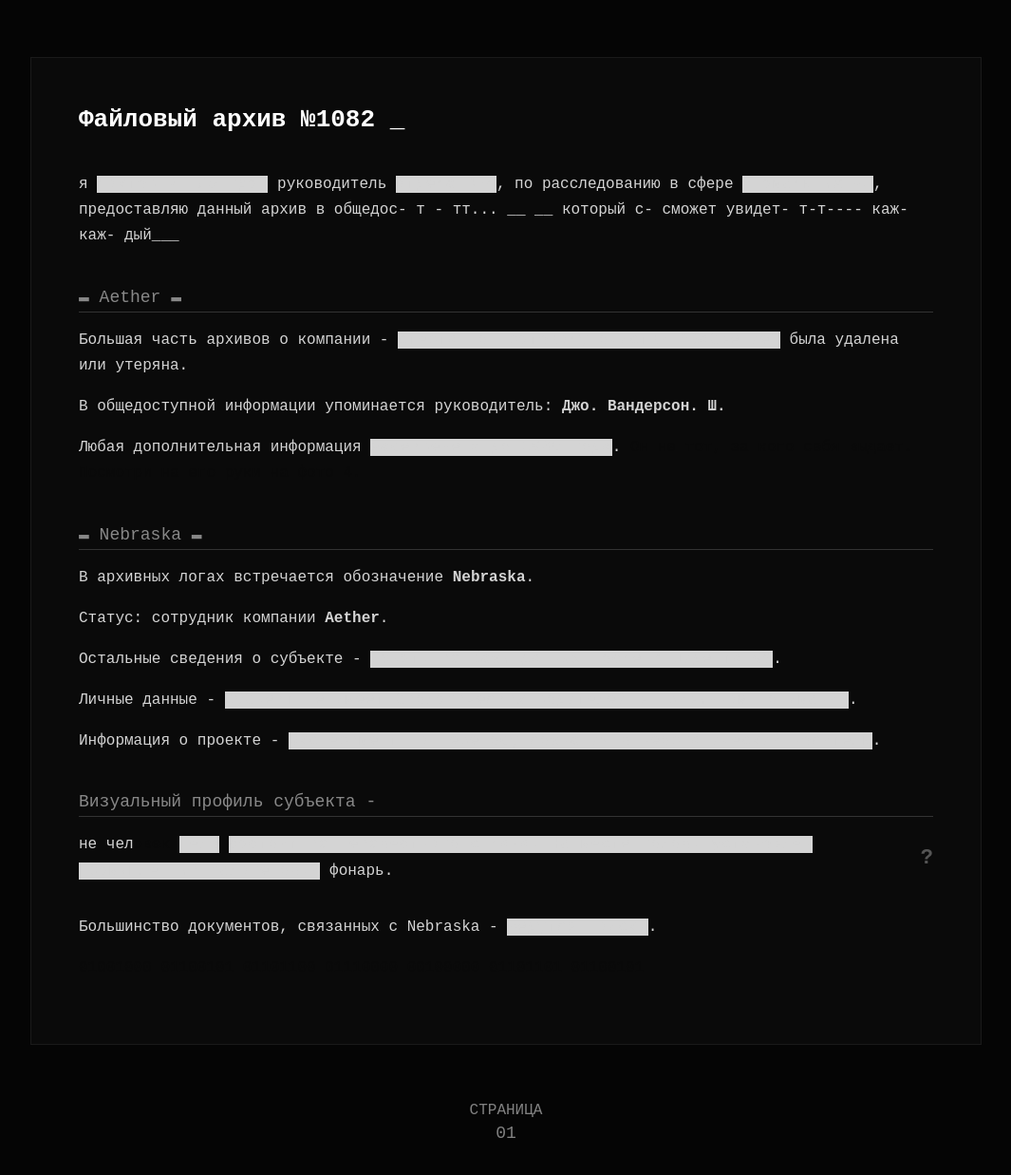
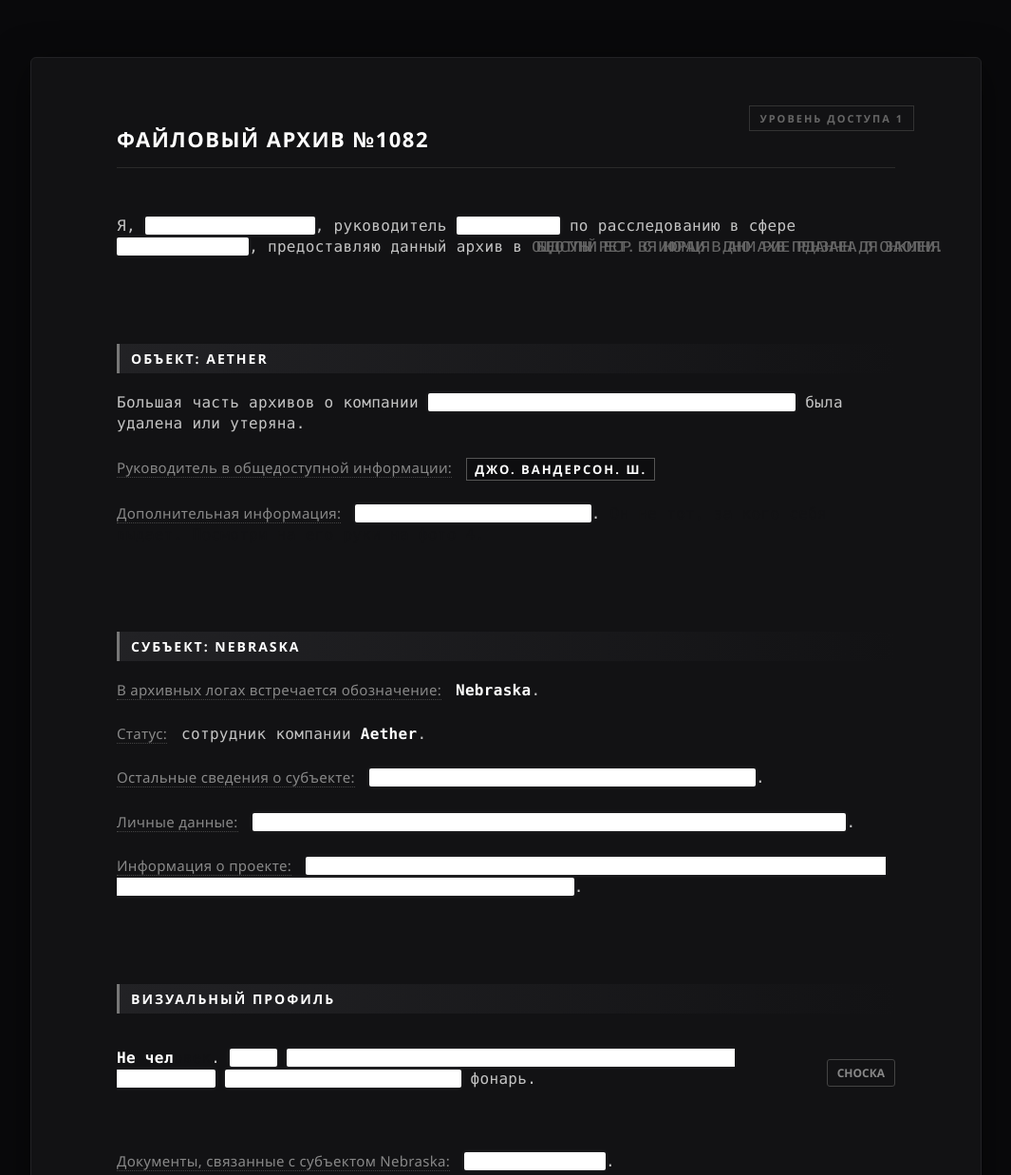
Before and after one commit to dbuff009-creator/lore_site, a plain HTML site: page index.html in a window 1280 px wide. Shown: the top 1237 px of the page at 95% size, without its empty margins (107-1172 px from the left). Drawn offline with Linux system fonts and the light colour scheme.

Commit message:
Update index.html

```diff
--- a/index.html
+++ b/index.html
@@ -2,251 +2,368 @@
 <html lang="ru">
 <head>
 <meta charset="UTF-8">
-<title>Кто же ты, Небраска \\ АРХИВ ФАЙЛ 1082</title>
+<title>АРХИВ // 1082</title>
 
 <style>
+/* Максимально глубокий и чистый темный фон */
 body {
-    margin:0;
-    padding:60px 20px 100px;
-    background:#050505;
-    font-family: 'Courier New', Consolas, monospace;
-    color:#d4d4d4;
+    margin: 0;
+    padding: 60px 20px;
+    background-color: #09090b;
+    font-family: 'Consolas', 'Menlo', 'Monaco', 'Courier New', monospace;
+    color: #c4c4c4;
     cursor: text;
-    overflow-x: hidden;
 }
 
-/* Коробка документа */
+/* Сам лист документа */
 .box {
-    max-width:900px;
-    margin:auto;
-    background:#0a0a0a;
-    padding:50px;
-    border:1px solid #1a1a1a;
+    max-width: 820px;
+    margin: auto;
+    background-color: #121214;
+    padding: 70px 90px;
+    border: 1px solid #222225;
+    border-radius: 6px;
+    box-shadow: 0 10px 40px rgba(0,0,0,0.5);
     position: relative;
-    z-index: 1;
 }
 
-/* Заголовок */
+/* Строгий системный гриф */
+.classified-stamp {
+    position: absolute;
+    top: 50px;
+    right: 70px;
+    font-family: 'Segoe UI', Arial, sans-serif;
+    font-size: 11px;
+    font-weight: bold;
+    color: #666666;
+    border: 1px solid #333333;
+    padding: 5px 10px;
+    text-transform: uppercase;
+    letter-spacing: 2px;
+}
+
+/* Главный заголовок */
 .main-title {
-    font-size:26px;
-    margin-bottom:40px;
-    color: #fff;
+    font-family: 'Segoe UI', Arial, sans-serif;
+    font-size: 22px;
+    font-weight: bold;
+    color: #ffffff;
+    margin-bottom: 50px;
+    border-bottom: 1px solid #2a2a2a;
+    padding-bottom: 15px;
+    letter-spacing: 1.5px;
+}
+
+/* Подзаголовки секций с градиентом */
+.section {
+    margin-top: 90px;
+    margin-bottom: 20px;
+    font-family: 'Segoe UI', Arial, sans-serif;
+    font-size: 14px;
+    font-weight: bold;
+    color: #ffffff;
+    text-transform: uppercase;
+    letter-spacing: 2px;
+    background: linear-gradient(90deg, #222225 0%, transparent 100%);
+    border-left: 3px solid #777777;
+    padding: 6px 12px;
+}
+
+/* Основной текст с интервалом 1.4 */
+p {
+    line-height: 1.4;
+    font-size: 16px;
+    margin-bottom: 24px;
+    text-align: left;
+    letter-spacing: 0.3px;
+}
+
+/* Выделение ключей (слов перед двоеточием) */
+.label {
+    display: inline;
+    color: #888888;
+    font-family: 'Segoe UI', Arial, sans-serif;
+    font-size: 15px;
+    border-bottom: 1px dotted #444444;
+    margin-right: 5px;
+}
+
+/* Кубик-печать для имени в тексте */
+.name-stamp {
+    display: inline-block;
+    font-family: 'Segoe UI', Arial, sans-serif;
+    font-size: 13px;
+    font-weight: bold;
+    color: #ffffff;
+    border: 1px solid #555555;
+    padding: 2px 8px;
+    text-transform: uppercase;
+    letter-spacing: 2px;
+    background-color: #0d0d0f;
+    vertical-align: middle;
+}
+
+/* Важные слова */
+strong {
+    color: #ffffff;
     font-weight: bold;
 }
 
-/* Секции */
-.section {
-    margin-top:40px;
-    font-size:18px;
-    color: #888;
-    border-bottom: 1px solid #333;
-    padding-bottom: 5px;
+/* БЕЛАЯ ЦЕНЗУРА */
+.redacted {
+    background-color: #ffffff;
+    color: #ffffff;
+    user-select: none;
+    cursor: default;
+    padding: 0 5px;
+    border-radius: 2px;
+    box-shadow: 0 0 5px rgba(255,255,255,0.1);
 }
 
-/* Текст */
-p {
-    line-height:1.7;
+.redacted.revealable {
+    transition: background-color 0.3s, color 0.3s;
 }
 
-/* Цензура: при наведении чуть-чуть просвечивает текст */
-.redacted {
-    background-color: #d4d4d4;
-    color: #d4d4d4;
-    letter-spacing:1px;
-    user-select: none;
-    transition: all 0.2s;
-}
-
-.redacted:hover {
-    background-color: #555;
-    color: #111;
+.redacted.revealable:hover {
+    background-color: #e0e0e0;
+    color: #000000;
     cursor: help;
 }
 
-/* Скрытая информация */
-.hidden-info {
-    margin-top:15px;
-    display:none;
-    font-size:14px;
-    color:#999;
-    border-left:2px solid #500;
-    padding-left:15px;
-    line-height:1.5;
+/* --- ЭКСТРЕМАЛЬНОЕ СЖАТИЕ ДАННЫХ --- */
+.data-compression {
+    display: inline-block;
+    font-family: 'Consolas', monospace;
+    font-size: 15px;
+    color: #666666;
+    text-transform: uppercase;
+    letter-spacing: -4.8px;
+    word-spacing: 2px;
+    transform: scaleX(1.15);
+    transform-origin: left;
+    user-select: none;
 }
 
-/* Текст-призрак (сливается с фоном, видно только при выделении) */
+/* Скрытая информация (сноска) */
+.hidden-info {
+    margin-top: 15px;
+    display: none;
+    font-size: 14px;
+    line-height: 1.6;
+    color: #888888;
+    border-left: 2px solid #555555;
+    padding-left: 20px;
+    background: #18181a;
+    padding: 15px 20px;
+    border-radius: 0 4px 4px 0;
+}
+
+/* Текст-призрак */
 .ghost-text {
-    color: #0a0a0a;
+    color: #121214;
     user-select: text;
+}
+
+::selection {
+    background-color: #ffffff;
+    color: #000000;
 }
 
 /* Нумерация страницы */
 .page-footer {
-    text-align:center;
-    margin-top:60px;
-    opacity:0.6;
-    z-index: 1;
-    position: relative;
+    text-align: right;
+    margin-top: 100px;
+    font-family: 'Segoe UI', Arial, sans-serif;
+    font-size: 13px;
+    color: #555555;
+    border-top: 1px solid #222225;
+    padding-top: 20px;
+    letter-spacing: 1px;
 }
 
-/* Курсор обычный, чтобы не было понятно, что это кнопка */
 .page-number {
-    margin-top:5px;
-    font-size:18px;
-    cursor: text;
+    cursor: text; /* Обычный курсор для скрытности */
     display: inline-block;
+    color: #999999;
+    font-weight: bold;
 }
 
-/* Блок профиля */
+/* Кнопка сноски */
 .profile-line {
-    display:flex;
-    justify-content:space-between;
-    align-items:center;
-    gap:20px;
+    display: flex;
+    justify-content: space-between;
+    align-items: center;
+    gap: 20px;
 }
 
 .profile-question {
-    font-size:22px;
-    cursor:pointer;
-    color:#555;
+    font-size: 12px;
+    font-family: 'Segoe UI', Arial, sans-serif;
     font-weight: bold;
-    transition: color 0.2s;
+    cursor: pointer;
+    color: #888888;
+    border: 1px solid #444444;
+    padding: 5px 10px;
+    border-radius: 3px;
+    transition: all 0.2s;
+    text-transform: uppercase;
 }
 
 .profile-question:hover {
-    color: #cc0000;
+    background-color: #ffffff;
+    color: #000000;
+    border-color: #ffffff;
 }
 </style>
 </head>
 
 <body>
 
-<!--
-    SYS_LOG: Попытка восстановления сектора 4... ПРОВАЛЕНО.
-    SYS_LOG: Найдены остаточные фрагменты аудиозаписи 11-B.
-    QkFTRTY0OiBWRzhnY0dWeWMyOWhiQ0IzYjNWMGFHMXBiQ0J6YVc1bElHMWxaR2x1WVM1emFHOXVaM1ZzWlhKekwzQmxiR3g1
--->
-
 <div class="box">
 
+<div class="classified-stamp">УРОВЕНЬ ДОСТУПА 1</div>
+
 <div class="main-title">
-Файловый архив №1082 _
+ФАЙЛОВЫЙ АРХИВ №1082
 </div>
 
 <p>
-    я <span class="redacted">Доктор Р. Лэнгдон</span> руководитель <span class="redacted">отдела D-4</span>, по расследованию в сфере <span class="redacted">аномальных ЧС</span>,
-    предоставляю данный архив в общедос- т - тт... __ __ который с- сможет увидет- т-т---- каж- каж- дый___
+    Я, <span class="redacted">Доктор Р. Лэнгдон</span>, руководитель <span class="redacted">отдела D-4</span> по расследованию в сфере <span class="redacted">аномальных ЧС</span>,
+    предоставляю данный архив в
+    <span class="data-compression">общедоступный реестр. Вся информация в данном архиве предназначена для ознакомления.</span>
 </p>
 
-<div class="section">▬ Aether ▬</div>
+<div class="section">Объект: Aether</div>
 
 <p>
-Большая часть архивов о компании -
+Большая часть архивов о компании
 <span class="redacted">стерта по протоколу очистки "Забвение"</span>
 была удалена или утеряна.
 </p>
 
-<!-- Если они читают это, Aether всё ещё существует. -->
-
 <p>
-В общедоступной информации упоминается руководитель:
-<strong>Джо. Вандерсон. Ш.</strong>
+<span class="label">Руководитель в общедоступной информации:</span>
+<span class="name-stamp">Джо. Вандерсон. Ш.</span>
 </p>
 
 <p>
-Любая дополнительная информация
+<span class="label">Дополнительная информация:</span>
 <span class="redacted">засекречена до 2038 года</span>.
 <span class="ghost-text">Он не тот, за кого себя выдает. Посмотри на его руки на фото 4.</span>
 </p>
 
-<div class="section">▬ Nebraska ▬</div>
+<div class="section">Субъект: Nebraska</div>
 
 <p>
-В архивных логах встречается обозначение
+<span class="label">В архивных логах встречается обозначение:</span>
 <strong>Nebraska</strong>.
 </p>
 
 <p>
-Статус:
+<span class="label">Статус:</span>
 сотрудник компании <strong>Aether</strong>.
 </p>
 
 <p>
-Остальные сведения о субъекте -
+<span class="label">Остальные сведения о субъекте:</span>
 <span class="redacted">изъяты из базы данных после Инцидента 09</span>.
 </p>
 
 <p>
-Личные данные -
+<span class="label">Личные данные:</span>
 <span class="redacted">Субъект не имеет биологических родителей в привычном понимании</span>.
 </p>
 
 <p>
-Информация о проекте -
-<span class="redacted">Эксперимент по переносу сознания в неорганический носитель</span>.
+<span class="label">Информация о проекте:</span>
+<span class="redacted revealable">Перенос объекта с молекулярного его определяющего измерения в транспаляцию симуляции подкрепленной управлением</span>.
 </p>
 
-<div class="section">Визуальный профиль субъекта - </div>
+<div class="section">Визуальный профиль</div>
 
 <div class="profile-line">
 <p>
-не чел<span class="ghost-text">овек</span>
+<strong style="color: #ffffff;">Не чел</strong><span class="ghost-text">овек</span>.
 <span class="redacted">Тело</span>
 <span class="redacted">состоит из неизвестного сплава. На месте головы установлен</span> <span class="redacted">промышленный галогеновый</span> фонарь.
 </p>
 
-<div class="profile-question" onclick="toggleProfileInfo()">?</div>
+<div class="profile-question" onclick="toggleProfileInfo()">СНОСКА</div>
 </div>
 
 <div id="profileExtra" class="hidden-info">
-Сведения были найдены в папке иллюстративных изображений испытуемых. <br>
-<span style="font-family: monospace; color: #cc0000;">ФАЙЛ ПОВРЕЖДЕН: "Оно светит даже когда отключено от сети".</span>
+Сведения были найдены в папке иллюстративных изображений испытуемых.
 </div>
 
-<p>
-Большинство документов, связанных с Nebraska -
+<p style="margin-top: 40px;">
+<span class="label">Документы, связанные с субъектом Nebraska:</span>
 <span class="redacted">Ведутся поиски</span>.
 </p>
 
-<p class="ghost-text">
-01001000 01100101 01101100 01110000 00100000 01101101 01100101
-</p>
+<div class="page-footer">
+    СТРАНИЦА <div class="page-number" id="pageNumber">01</div>
+</div>
 
 </div>
 
-<div class="page-footer">
-<div>СТРАНИЦА</div>
-<div class="page-number" id="pageNumber">01</div>
-</div>
-
 <script>
-// Пасхалка в консоли разработчика (F12)
-console.log("%c[СИСТЕМНОЕ ПРЕДУПРЕЖДЕНИЕ]", "color: #cc0000; font-size: 24px; font-weight: bold;");
-console.log("%cОбнаружено несанкционированное подключение. Ваш IP-адрес записан.", "color: #ff5555; font-size: 16px;");
-console.log("%cИщите глубже. Не доверяйте J.W.", "color: #555; font-size: 12px; font-style: italic;");
+console.log("%c[СИСТЕМА БЕЗОПАСНОСТИ AETHER]", "color: #aaaaaa; font-weight: bold; font-size: 14px;");
+console.log("Доступ к файлу 1082 залогирован.");
+console.log("%cИщите глубже. Не доверяйте J.W.", "color: #555555; font-style: italic;");
 
 function toggleProfileInfo(){
     let block = document.getElementById("profileExtra");
-
     if(block.style.display === "block"){
         block.style.display = "none";
     }else{
         block.style.display = "block";
-        console.warn("Файл 1082_img.jpg не найден. Вы уверены, что хотите знать?");
     }
 }
 
-// Секретный переход без видимых счетчиков и подсказок
+// Секретный переход (3 клика по номеру страницы)
 let clicks = 0;
 document.getElementById("pageNumber").onclick = function(){
     clicks++;
 
-    if(clicks === 4){
-        // Тот самый красный экран с переадресацией
-        document.body.innerHTML = "<h1 style='color:#cc0000; text-align:center; margin-top:20%; font-family:monospace;'>ПЕРЕАДРЕСАЦИЯ НА ТЕРМИНАЛ...</h1>";
-        setTimeout(() => {
-            window.location.href = "terminal.html";
-        }, 1500);
+    if(clicks === 3){
+        // Стильный переход: чисто черный экран, сканлайны и красная печать текста
+        document.body.innerHTML = `
+        <div style="background: #000000; position: fixed; top: 0; left: 0; width: 100%; height: 100%; z-index: 9999; font-family: 'Consolas', monospace; display: flex; align-items: center; justify-content: center; overflow: hidden;">
+
+            <!-- Легкая текстура старого монитора -->
+            <div style="position: absolute; top: 0; left: 0; width: 100%; height: 100%; background: repeating-linear-gradient(0deg, rgba(0,0,0,0.15), rgba(0,0,0,0.15) 1px, transparent 1px, transparent 2px); pointer-events: none; z-index: 2;"></div>
+
+            <!-- Текст и мигающий курсор -->
+            <div style="color: #ff2a2a; font-size: 20px; letter-spacing: 2px; text-shadow: 0 0 8px rgba(255, 42, 42, 0.6); z-index: 3;">
+                <span id="term-text"></span><span style="animation: cursorBlink 1s step-end infinite;">_</span>
+            </div>
+
+            <style>
+                @keyframes cursorBlink { 0%, 100% { opacity: 1; } 50% { opacity: 0; } }
+                body { overflow: hidden; } /* Блокируем скролл */
+            </style>
+        </div>`;
+
+        let text = "Переход в терминал...";
+        let i = 0;
+        let speed = 50; // Скорость появления букв (мс)
+
+        // Функция печати текста
+        function typeWriter() {
+            if (i < text.length) {
+                document.getElementById("term-text").innerHTML += text.charAt(i);
+                i++;
+                setTimeout(typeWriter, speed);
+            } else {
+                // Как только напечатало, ждем секунду и перенаправляем
+                setTimeout(() => {
+                    window.location.href = "terminal.html";
+                }, 800);
+            }
+        }
+
+        // Микрозадержка перед стартом печати, чтобы создать эффект загрузки консоли
+        setTimeout(typeWriter, 400);
     }
 };
 </script>
```
